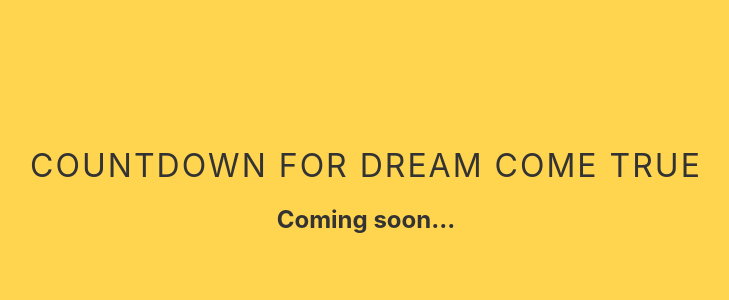
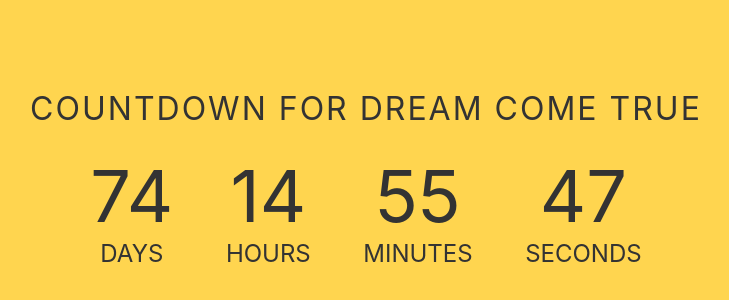
Before and after one commit to makrishna/HappyTimer, a plain HTML site: page index.html in a window 1280 px wide. Shown: the part 210-510 px from the top of the page, without its empty margins (274-1003 px from the left). Drawn offline with Linux system fonts and the light colour scheme.

Commit message:
update date

```diff
--- a/index.html
+++ b/index.html
@@ -20,14 +20,14 @@
 <div class="container">
     <h1 id="headline">Countdown For Dream Come True</h1>
     <div id="countdown">
-<!--        <ul>-->
-<!--            <li><span id="days"></span>days</li>-->
-<!--            <li><span id="hours"></span>Hours</li>-->
-<!--            <li><span id="minutes"></span>Minutes</li>-->
-<!--            <li><span id="seconds"></span>Seconds</li>-->
-<!--        </ul>-->
-        <br>
-        <h2>Coming soon...</h2>
+       <ul>
+           <li><span id="days"></span>days</li>
+           <li><span id="hours"></span>Hours</li>
+           <li><span id="minutes"></span>Minutes</li>
+           <li><span id="seconds"></span>Seconds</li>
+       </ul>
+        <!-- <br>
+        <h2>Coming soon...</h2> -->
     </div>
     <div id="content" class="emoji">
         <span>🥳</span>
--- a/script.js
+++ b/script.js
@@ -11,7 +11,7 @@
       mm = String(today.getMonth() + 1).padStart(2, "0"),
       yyyy = today.getFullYear(),
       nextYear = yyyy + 1,
-      dayMonth = "09/30/",
+      dayMonth = "11/17/",
       birthday = dayMonth + yyyy;
 
   today = mm + "/" + dd + "/" + yyyy;
```
